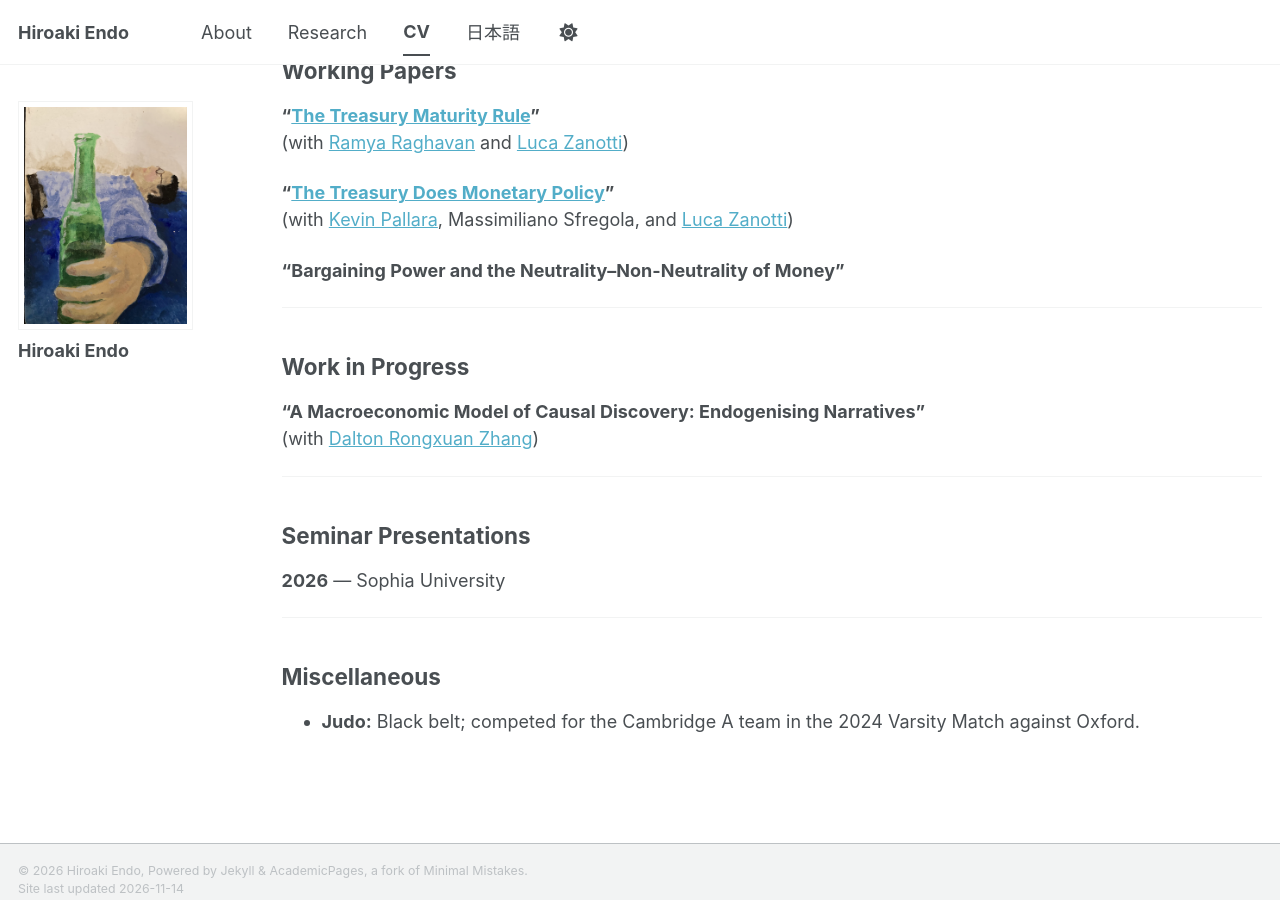
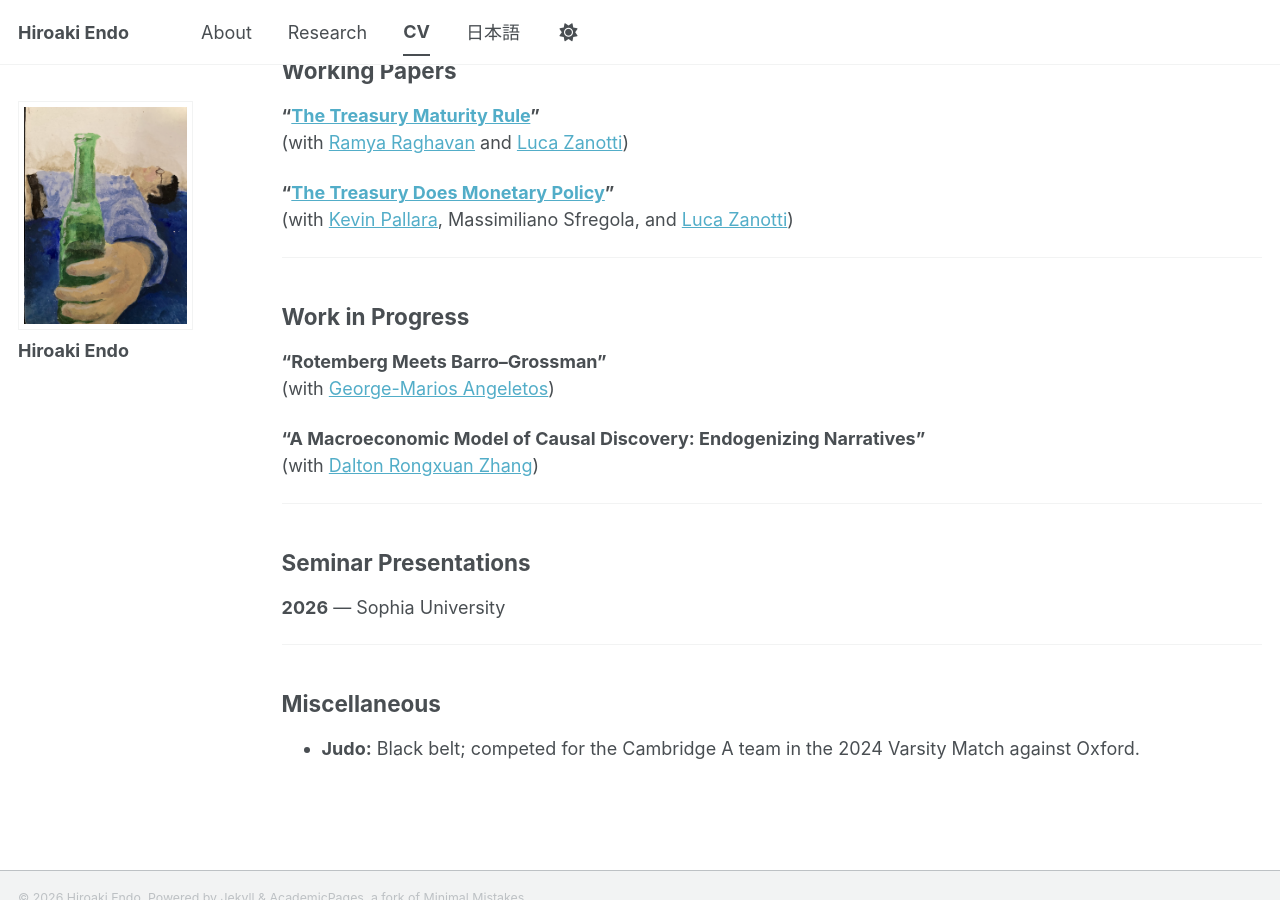
Before and after one commit to hiroendo1014/hiroendo1014.github.io, a Jekyll site: the page built from _pages/cv.md, in a window 1280 px wide and 900 px high, scrolled down 1696 px. Built offline with Jekyll 4.4.1, drawn with Linux system fonts in a browser that asks for light colours; a script bundle is joined from its source files by our own code; library files that are not in the unit come from our copies.

Commit message:
Update CV paper list and use American spelling
- Remove bargaining power paper from CV (already off the Research page)
- Add "Rotemberg Meets Barro–Grossman" to CV Work in Progress
- Endogenising -> Endogenizing

Co-Authored-By: Claude Opus 5.5 <noreply@anthropic.com>

```diff
--- a/_pages/cv.md
+++ b/_pages/cv.md
@@ -91,8 +91,6 @@ redirect_from:
 **“[The Treasury Does Monetary Policy](../../files/research/tps/EPSZ.pdf)”**
 (with [Kevin Pallara](https://sites.google.com/view/kpallara/), Massimiliano Sfregola, and [Luca Zanotti](https://lzanotti1999.github.io/))
 
-**“Bargaining Power and the Neutrality–Non-Neutrality of Money”**
-
 ---
 
 <!--
@@ -114,7 +112,10 @@ T. Nishiyama, and W. Okamoto), 2021.
 
 ## Work in Progress
 
-**“A Macroeconomic Model of Causal Discovery: Endogenising Narratives”**
+**“Rotemberg Meets Barro–Grossman”**
+(with [George-Marios Angeletos](https://sites.northwestern.edu/angeletos/))
+
+**“A Macroeconomic Model of Causal Discovery: Endogenizing Narratives”**
 (with [Dalton Rongxuan Zhang](https://sites.google.com/view/daltonrxzhang/))
 
 ---
```
Also changed, not shown: _pages/research.md (+1 -1 lines).
